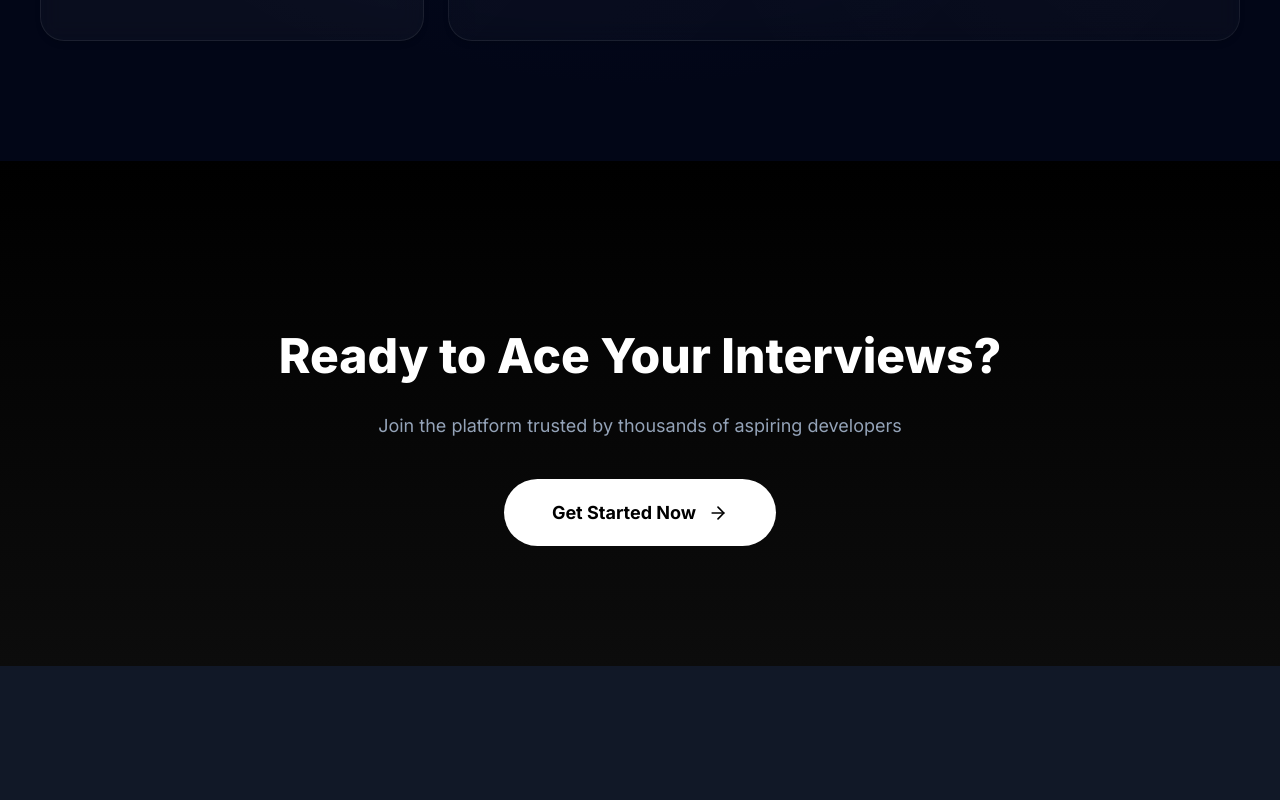
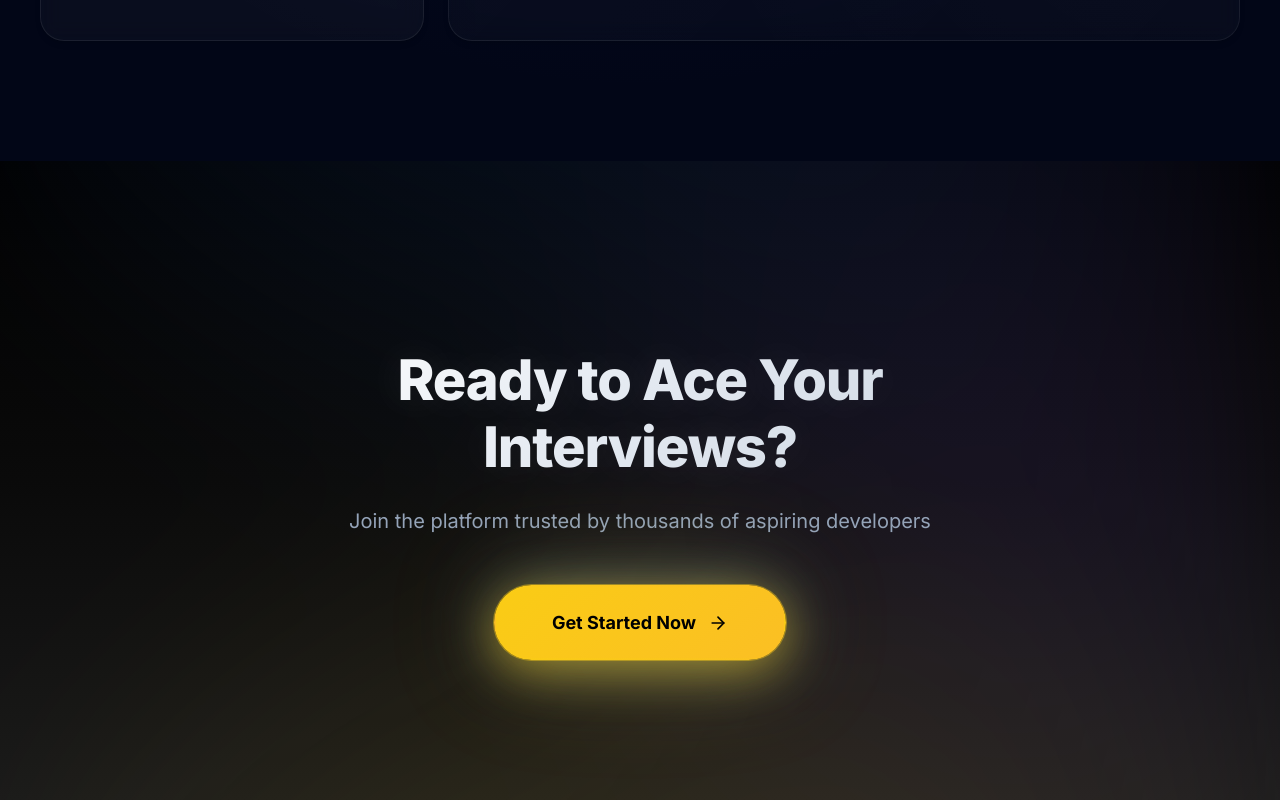
Before and after one commit to RAJEEVRANJAN0001/Preparation-Platform, a React (Vite) app: page / in a window 1280 px wide. Shown: the part 2485-3285 px from the top of the page. Before the commit the page ends 3151 px from the top, so only its background shows below. Built offline with nearby package versions, Linux system fonts and the light colour scheme; no server answers.

Commit message:
Update Landing.css

```diff
--- a/src/pages/Landing.css
+++ b/src/pages/Landing.css
@@ -637,43 +637,201 @@
     pointer-events: none;
 }
 
-/* CTA Section */
+/* CTA Section - Enhanced Premium Design with Animations */
 .landing-cta {
-    padding: 120px 24px;
-    background: linear-gradient(180deg, #000000 0%, #0c0c0c 100%);
+    padding: 140px 24px;
+    background: linear-gradient(180deg, #000000 0%, #0a0a0a 50%, #1a1a1a 100%);
     text-align: center;
+    position: relative;
+    overflow: hidden;
 }
 
+/* Animated Diagonal Grid Pattern */
+.landing-cta::before {
+    content: '';
+    position: absolute;
+    inset: 0;
+    background-image:
+        linear-gradient(45deg, rgba(59, 130, 246, 0.03) 1px, transparent 1px),
+        linear-gradient(-45deg, rgba(250, 204, 21, 0.02) 1px, transparent 1px);
+    background-size: 60px 60px;
+    animation: gridSlide 20s linear infinite;
+    pointer-events: none;
+    opacity: 0.6;
+}
+
+@keyframes gridSlide {
+    0% {
+        background-position: 0 0, 0 0;
+    }
+
+    100% {
+        background-position: 60px 60px, -60px -60px;
+    }
+}
+
+/* Rotating Gradient Orbs */
+.landing-cta::after {
+    content: '';
+    position: absolute;
+    top: -50%;
+    left: -50%;
+    width: 200%;
+    height: 200%;
+    background:
+        radial-gradient(circle at 20% 50%, rgba(59, 130, 246, 0.2) 0%, transparent 40%),
+        radial-gradient(circle at 80% 50%, rgba(250, 204, 21, 0.15) 0%, transparent 40%),
+        radial-gradient(circle at 50% 20%, rgba(139, 92, 246, 0.1) 0%, transparent 35%);
+    animation: rotateBackground 25s linear infinite;
+    pointer-events: none;
+    filter: blur(60px);
+}
+
+@keyframes rotateBackground {
+    0% {
+        transform: rotate(0deg);
+    }
+
+    100% {
+        transform: rotate(360deg);
+    }
+}
+
+.cta-content {
+    position: relative;
+    z-index: 10;
+    max-width: 800px;
+    margin: 0 auto;
+}
+
+/* Animated Heading */
 .cta-content h2 {
-    font-size: 48px;
-    font-weight: 800;
-    color: #fff;
-    margin-bottom: 20px;
+    font-size: clamp(36px, 5vw, 56px);
+    font-weight: 900;
+    color: #ffffff;
+    margin-bottom: 24px;
+    letter-spacing: -0.02em;
+    line-height: 1.2;
+    background: linear-gradient(135deg, #ffffff 0%, #e2e8f0 50%, #cbd5e1 100%);
+    -webkit-background-clip: text;
+    -webkit-text-fill-color: transparent;
+    background-clip: text;
+    text-shadow: 0 0 40px rgba(255, 255, 255, 0.1);
+    animation: fadeInUp 0.8s ease-out;
+}
+
+@keyframes fadeInUp {
+    from {
+        opacity: 0;
+        transform: translateY(30px);
+    }
+
+    to {
+        opacity: 1;
+        transform: translateY(0);
+    }
 }
 
 .cta-content p {
-    font-size: 18px;
+    font-size: 20px;
     color: #94a3b8;
-    margin-bottom: 40px;
+    margin-bottom: 48px;
+    line-height: 1.6;
+    font-weight: 400;
+    animation: fadeInUp 0.8s ease-out 0.2s backwards;
 }
 
+/* Premium Button with Multiple Effects */
 .cta-button {
     display: inline-flex;
     align-items: center;
     gap: 12px;
-    padding: 20px 48px;
-    background: #fff;
-    color: #000;
+    padding: 22px 56px;
+    background: linear-gradient(135deg, #facc15 0%, #fbbf24 100%);
+    color: #000000;
     border-radius: 100px;
     font-size: 18px;
     font-weight: 700;
     text-decoration: none;
-    transition: all 0.3s;
+    transition: all 0.4s cubic-bezier(0.2, 0.8, 0.2, 1);
+    position: relative;
+    overflow: hidden;
+    box-shadow:
+        0 0 0 1px rgba(250, 204, 21, 0.3),
+        0 10px 40px rgba(250, 204, 21, 0.4),
+        0 0 60px rgba(59, 130, 246, 0.3),
+        0 0 100px rgba(250, 204, 21, 0.2);
+    border: 2px solid transparent;
+    animation: fadeInUp 0.8s ease-out 0.4s backwards, buttonPulse 3s ease-in-out infinite 1s;
+}
+
+/* Subtle Button Pulse */
+@keyframes buttonPulse {
+
+    0%,
+    100% {
+        box-shadow:
+            0 0 0 1px rgba(250, 204, 21, 0.3),
+            0 10px 40px rgba(250, 204, 21, 0.4),
+            0 0 60px rgba(59, 130, 246, 0.3),
+            0 0 100px rgba(250, 204, 21, 0.2);
+    }
+
+    50% {
+        box-shadow:
+            0 0 0 1px rgba(250, 204, 21, 0.5),
+            0 10px 50px rgba(250, 204, 21, 0.6),
+            0 0 80px rgba(59, 130, 246, 0.4),
+            0 0 120px rgba(250, 204, 21, 0.3);
+    }
+}
+
+/* Button Shine Effect */
+.cta-button::before {
+    content: '';
+    position: absolute;
+    top: 0;
+    left: -100%;
+    width: 100%;
+    height: 100%;
+    background: linear-gradient(90deg, transparent, rgba(255, 255, 255, 0.5), transparent);
+    transition: left 0.6s;
+}
+
+.cta-button:hover::before {
+    left: 100%;
+}
+
+/* Glowing Ring on Hover */
+.cta-button::after {
+    content: '';
+    position: absolute;
+    inset: -4px;
+    border-radius: 100px;
+    background: linear-gradient(135deg, rgba(59, 130, 246, 0.6), rgba(250, 204, 21, 0.6));
+    opacity: 0;
+    z-index: -1;
+    filter: blur(20px);
+    transition: opacity 0.4s;
+}
+
+.cta-button:hover::after {
+    opacity: 1;
 }
 
 .cta-button:hover {
-    transform: scale(1.05);
-    box-shadow: 0 0 30px rgba(255, 255, 255, 0.2);
+    transform: translateY(-6px) scale(1.05);
+    box-shadow:
+        0 0 0 2px rgba(59, 130, 246, 0.5),
+        0 20px 60px rgba(250, 204, 21, 0.6),
+        0 0 100px rgba(59, 130, 246, 0.5),
+        0 0 140px rgba(250, 204, 21, 0.3);
+    background: linear-gradient(135deg, #fbbf24 0%, #facc15 100%);
+    border-color: rgba(59, 130, 246, 0.4);
+}
+
+.cta-button:active {
+    transform: translateY(-3px) scale(1.02);
 }
 
 /* Reponsiveness */
```
